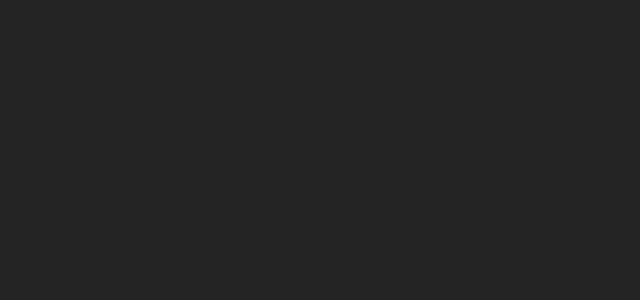
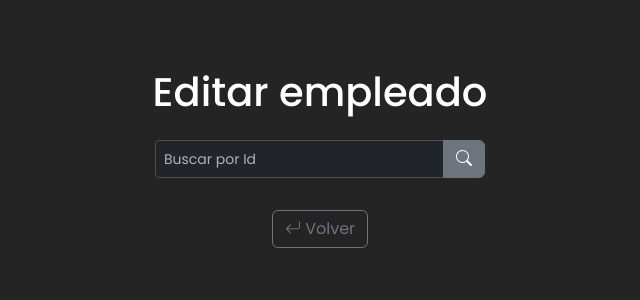
Before and after one commit to nicomellaor/gestion-empleados, a React (Vite) app: page /edit in a window 1280 px wide. Before the commit this address had no page. Shown: the top 300 px of the page, without its empty margins (320-960 px from the left). Built offline with nearby package versions, Linux system fonts and the light colour scheme.

Commit message:
Función editar agregada

```diff
--- a/src/App.jsx
+++ b/src/App.jsx
@@ -3,6 +3,7 @@ import { Routes, Route } from 'react-router-dom'
 import Home from './pages/Home'
 import Search from './pages/Search'
 import Add from './pages/Add'
+import Edit from './pages/Edit'
 
 function App() {
   return (
@@ -11,6 +12,7 @@ function App() {
         <Route path="/" element={<Home />} />
         <Route path="/add" element={<Add />} />
         <Route path="/search" element={<Search />} />
+        <Route path="/edit" element={<Edit />} />
       </Routes>
     </>
   )
--- a/src/components/EmployeeForm.jsx
+++ b/src/components/EmployeeForm.jsx
@@ -1,9 +1,10 @@
 import { useState } from 'react';
+import { useEffect } from 'react';
 import Button from 'react-bootstrap/Button';
 import Form from 'react-bootstrap/Form';
 import Row from 'react-bootstrap/Row';
 
-function EmployeeForm( {onSubmit} ) {
+function EmployeeForm( {initialData, onSubmit} ) {
     const [validated, setValidated] = useState(false);
     const [form, setForm] = useState({
         name: '',
@@ -16,6 +17,13 @@ function EmployeeForm( {onSubmit} ) {
         email: '',
         photo: '',
     });
+
+    useEffect(() => {
+        if (initialData) {
+            setForm(initialData);
+        }
+    }, [initialData]
+    );
 
     const handleSubmit = (event) => {
         event.preventDefault();
--- /dev/null
+++ b/src/components/EmployeeSearch.jsx
@@ -0,0 +1,51 @@
+import Form from 'react-bootstrap/Form';
+import InputGroup from 'react-bootstrap/InputGroup';
+import Alert from 'react-bootstrap/Alert';
+import Row from 'react-bootstrap/Row';
+import { getAxios } from '../Functions';
+import { useState } from 'react';
+import Button from 'react-bootstrap/Button';
+
+function EmployeeSearch( {setData} ) {
+    const [id, setId] = useState('');
+    const [error, setError] = useState('');
+
+    const getData = async () => {
+        setError('');
+        try {
+            const employee = await getAxios(id);
+            if (employee) {
+                setData(employee);
+            } else {
+                setError('No se encontró el empleado');
+                setData(null);
+            }
+        } catch (error) {
+            setError('No se encontró el empleado');
+        }
+    }
+
+    return (
+        <>
+            <Row className='my-3'>
+                <InputGroup>
+                    <Form.Control
+                    placeholder="Buscar por Id"
+                    type="number"
+                    min={1}
+                    size='sm'
+                    value={id}
+                    onChange = {(e) => setId(e.target.value)}
+                    />
+                    <Button variant="secondary" onClick={getData}>
+                    <i className="bi bi-search"></i>
+                    </Button>
+                </InputGroup>
+            </Row>
+
+            {error && <Alert variant='danger'>{error}</Alert>}
+        </>
+    )
+}
+
+export default EmployeeSearch
--- a/src/pages/Add.jsx
+++ b/src/pages/Add.jsx
@@ -1,6 +1,8 @@
 import { useNavigate } from "react-router-dom"
 import { postAxios } from "../Functions";
 import EmployeeForm from "../components/EmployeeForm"
+import { Link } from 'react-router-dom';
+import Button from 'react-bootstrap/Button';
 
 function Add(){
     const navigate = useNavigate();
@@ -17,6 +19,7 @@ function Add(){
         <div className='d-flex justify-content-center align-items-center text-center flex-column my-5'>
             <h1>Añadir nuevo empleado</h1>
             <EmployeeForm onSubmit={handlePost}/>
+            <Link to="/"><Button variant="outline-secondary" className="mt-3"><i className="bi bi-arrow-return-left"></i> Volver</Button></Link>
         </div>
     )
 }
--- /dev/null
+++ b/src/pages/Edit.jsx
@@ -0,0 +1,43 @@
+import Button from 'react-bootstrap/Button';
+import { useState } from 'react';
+import { Link } from 'react-router-dom';
+import EmployeeSearch from '../components/EmployeeSearch';
+import EmployeeForm from '../components/EmployeeForm';
+import { useNavigate } from 'react-router-dom';
+import { putAxios } from '../Functions';
+
+function Edit() {
+    const navigate = useNavigate();
+    const [data, setData] = useState(null);
+    const [id, setId] = useState('');
+
+    const handlePut = async (form) => {
+        try {
+            putAxios(id, form);
+            console.log("Datos enviados correctamente")
+            navigate('/');
+        } catch (error){
+            console.log(error.response);
+        }
+    }
+
+    const obtainData = async (employee) => {
+        if (!employee||!employee.id) {
+            setData(null);
+        } else {
+        setId(employee.id);
+        setData(employee);
+        }
+    }
+
+    return (
+        <div className='d-flex justify-content-center align-items-center text-center flex-column my-5' data-bs-theme="dark">
+            <h1>Editar empleado</h1>
+            <EmployeeSearch setData={obtainData}/>
+            {data && <EmployeeForm onSubmit={handlePut} initialData={data}/>}
+            <Link to="/"><Button variant="outline-secondary" className="my-3"><i className="bi bi-arrow-return-left"></i> Volver</Button></Link>
+        </div>
+    )
+}
+
+export default Edit
--- a/src/pages/Search.jsx
+++ b/src/pages/Search.jsx
@@ -1,50 +1,21 @@
 import Button from 'react-bootstrap/Button';
-import Form from 'react-bootstrap/Form';
-import InputGroup from 'react-bootstrap/InputGroup';
-import Alert from 'react-bootstrap/Alert';
 import { useState } from 'react';
-import { getAxios } from '../Functions';
 import EmployeeCard from '../components/EmployeeCard';
 import { Link } from 'react-router-dom';
+import EmployeeSearch from '../components/EmployeeSearch';
 
 function Search(){
     const [data, setData] = useState(null);
-    const [id, setId] = useState('');
-    const [error, setError] = useState('');
 
-    const getData = async () => {
-        setError('');
-        try {
-            const employee = await getAxios(id);
-            if (employee) {
-                setData(employee);
-            } else {
-                setError('No se encontró el empleado');
-                setData(null);
-            }
-        } catch (error) {
-            setError('No se encontró el empleado');
-        }
+    const obtainData = async (employee) => {
+        setData(employee);
     }
 
     return (
         <div className='d-flex justify-content-center align-items-center text-center flex-column my-5' data-bs-theme="dark">
             <h1>Buscar Tarjeta de Empleado</h1>
-            <InputGroup className="w-75 my-3">
-                <Form.Control
-                placeholder="Buscar por Id"
-                type="number"
-                min={1}
-                size='sm'
-                value={id}
-                onChange = {(e) => setId(e.target.value)}
-                />
-                <Button variant="secondary" onClick={getData}>
-                <i className="bi bi-search"></i>
-                </Button>
-            </InputGroup>
+            <EmployeeSearch setData={obtainData}/>
             <Link to="/"><Button variant="outline-secondary" className="mb-3"><i className="bi bi-arrow-return-left"></i> Volver</Button></Link>
-            {error && <Alert variant='danger'>{error}</Alert>}
             <EmployeeCard employee={data}/>
         </div>
     )
```
